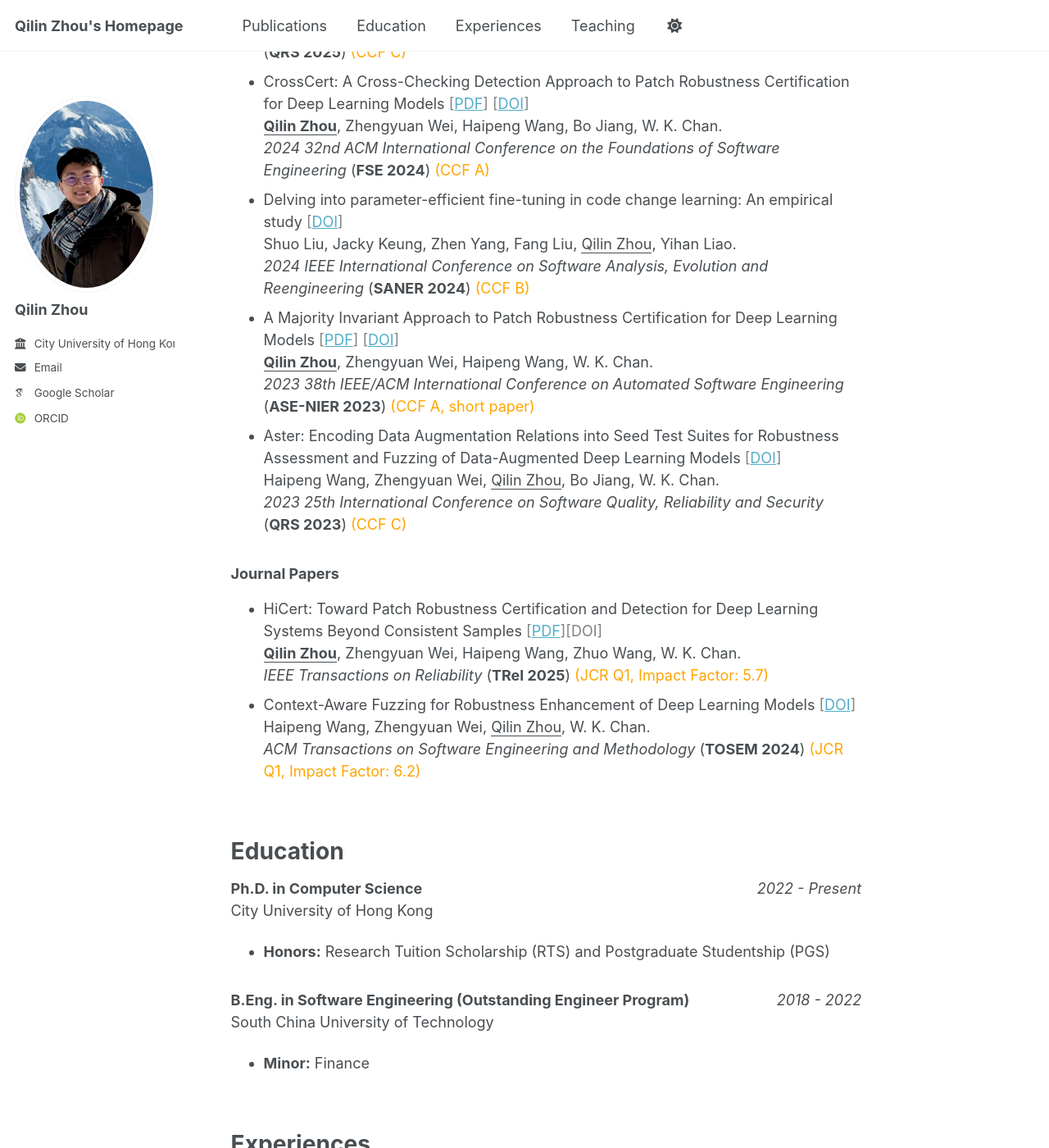
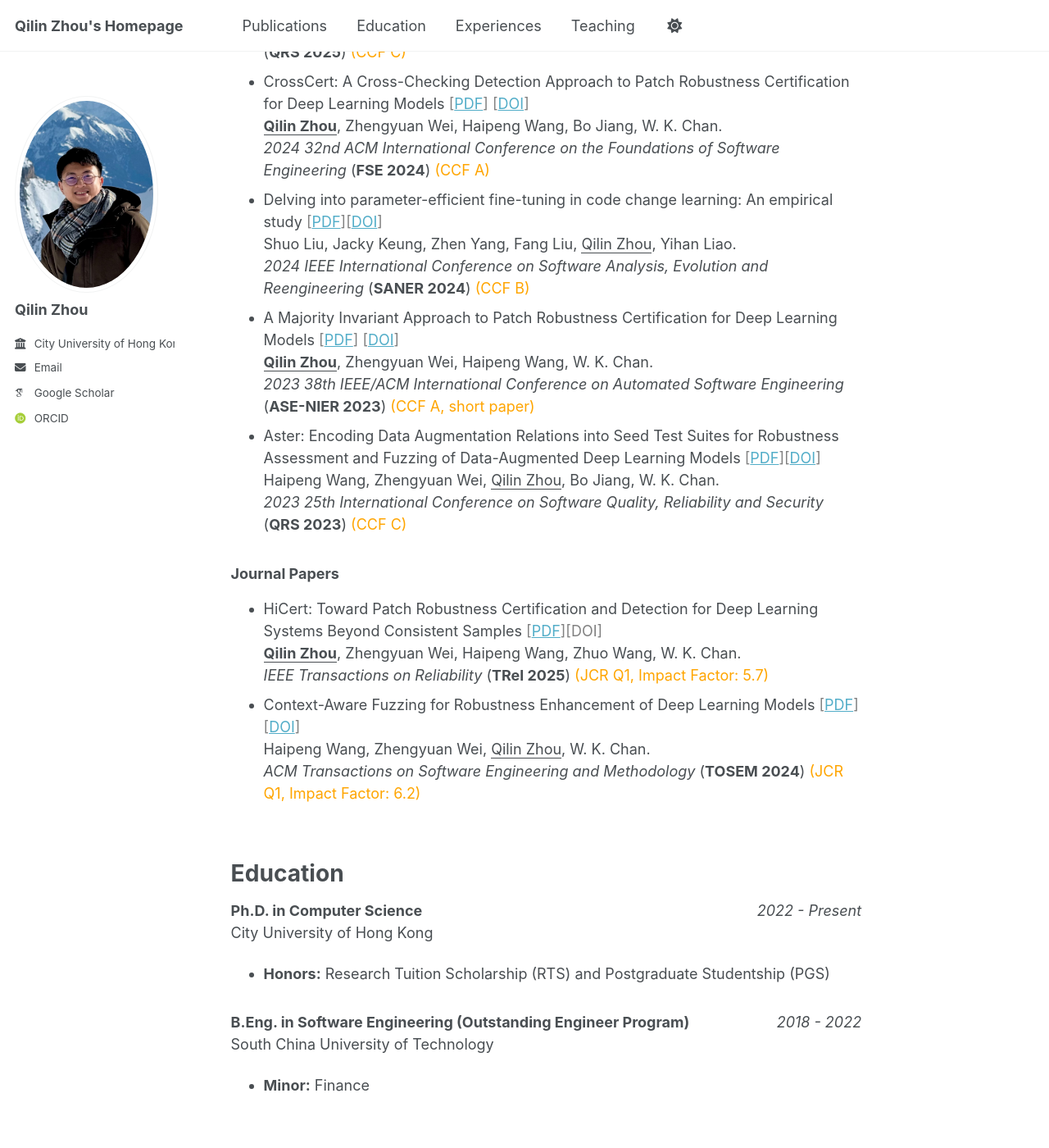
Before and after one commit to qilin-zhou/qilin-zhou.github.io, a Jekyll site: the page built from _pages/about.md, in a window 1280 px wide and 1400 px high, scrolled down 605 px. Shown: the whole window at 82% size. Built offline with Jekyll 4.4.1, drawn with Linux system fonts in a browser that asks for light colours; some web fonts are replaced; a script bundle is joined from its source files by our own code; library files that are not in the unit come from our copies.

Commit message:
Update about.md

```diff
--- a/_pages/about.md
+++ b/_pages/about.md
@@ -28,13 +28,13 @@ Publications
 - CrossCert: A Cross-Checking Detection Approach to Patch Robustness Certification for Deep Learning Models    <span style="color: grey;">[[PDF](https://arxiv.org/abs/2405.07668)] [[DOI](https://doi.org/10.1145/3660827)]</span>
   **<ins>Qilin Zhou</ins>**, Zhengyuan Wei, Haipeng Wang, Bo Jiang, W. K. Chan.
   _2024 32nd ACM International Conference on the Foundations of Software Engineering_ (**FSE 2024**) <span style="color: Orange;"> (CCF A)</span>
-- Delving into parameter-efficient fine-tuning in code change learning: An empirical study <span style="color: grey;">[[DOI](https://doi.org/10.1109/SANER60148.2024.00055)]</span>
+- Delving into parameter-efficient fine-tuning in code change learning: An empirical study <span style="color: grey;">[[PDF](https://arxiv.org/abs/2402.06247)][[DOI](https://doi.org/10.1109/SANER60148.2024.00055)]</span>
   Shuo Liu, Jacky Keung, Zhen Yang, Fang Liu, <ins>Qilin Zhou</ins>, Yihan Liao.
   _2024 IEEE International Conference on Software Analysis, Evolution and Reengineering_ (**SANER 2024**) <span style="color: Orange;"> (CCF B)</span>
 - A Majority Invariant Approach to Patch Robustness Certification for Deep Learning Models  <span style="color: grey;">[[PDF](https://arxiv.org/abs/2308.00452)] [[DOI](https://doi.org/10.1109/ASE56229.2023.00137)]</span>
   **<ins>Qilin Zhou</ins>**, Zhengyuan Wei, Haipeng Wang, W. K. Chan.
   _2023 38th IEEE/ACM International Conference on Automated Software Engineering_ (**ASE-NIER 2023**) <span style="color: Orange;"> (CCF A, short paper)</span>
-- Aster: Encoding Data Augmentation Relations into Seed Test Suites for Robustness Assessment and Fuzzing of Data-Augmented Deep Learning Models <span style="color: grey;">[[DOI](https://doi.org/10.1109/QRS60937.2023.00044)]</span>
+- Aster: Encoding Data Augmentation Relations into Seed Test Suites for Robustness Assessment and Fuzzing of Data-Augmented Deep Learning Models <span style="color: grey;">[[PDF](https://www.cs.cityu.edu.hk/~wkchan/papers/qrs2023-wang+wei+zhou+jaing+chan.pdf)][[DOI](https://doi.org/10.1109/QRS60937.2023.00044)]</span>
   Haipeng Wang, Zhengyuan Wei, <ins>Qilin Zhou</ins>, Bo Jiang, W. K. Chan.
  _2023 25th International Conference on Software Quality, Reliability and Security_ (**QRS 2023**) <span style="color: Orange;"> (CCF C)</span>
 
@@ -42,7 +42,7 @@ Publications
 -  HiCert: Toward Patch Robustness Certification and Detection for Deep Learning Systems Beyond Consistent Samples <span style="color: grey;">[[PDF](https://www.arxiv.org/abs/2512.06123)][DOI]</span>
   **<ins>Qilin Zhou</ins>**, Zhengyuan Wei, Haipeng Wang, Zhuo Wang, W. K. Chan.
 _IEEE Transactions on Reliability_ (**TRel 2025**) <span style="color: Orange;"> (JCR Q1, Impact Factor: 5.7)</span>
-- Context-Aware Fuzzing for Robustness Enhancement of Deep Learning Models <span style="color: grey;">[[DOI](https://doi.org/10.1145/3680464)]</span>
+- Context-Aware Fuzzing for Robustness Enhancement of Deep Learning Models <span style="color: grey;">[[PDF](https://arxiv.org/abs/2407.12428)][[DOI](https://doi.org/10.1145/3680464)]</span>
   Haipeng Wang, Zhengyuan Wei, <ins>Qilin Zhou</ins>, W. K. Chan.
   _ACM Transactions on Software Engineering and Methodology_ (**TOSEM 2024**) <span style="color: Orange;"> (JCR Q1, Impact Factor: 6.2)</span>
 
```
